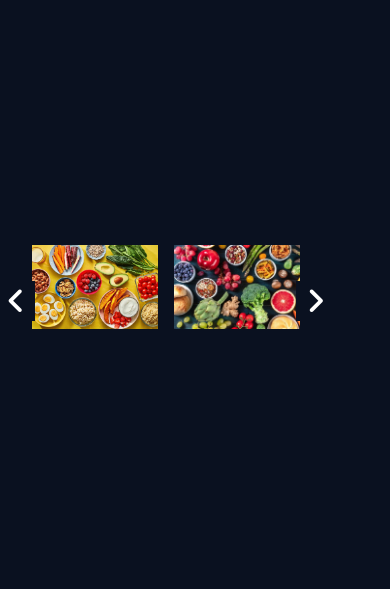
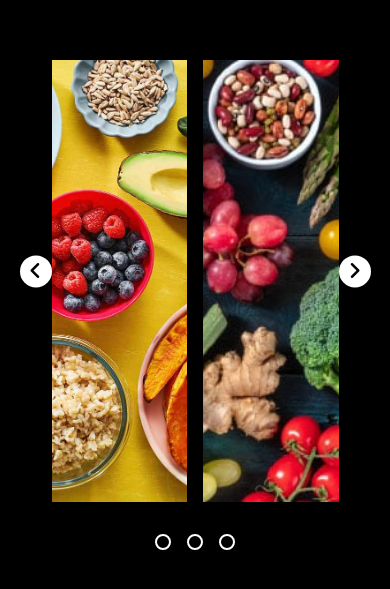
Before and after one commit to yodit93/TAIRP-Image-Slider, a plain HTML site: page index.html in a window 390 px wide. Shown: the part 133-722 px from the top of the page. Drawn offline with Linux system fonts and the light colour scheme.

Commit message:
Add style for mobile, tablet, & desktop view

```diff
--- a/style.css
+++ b/style.css
@@ -5,8 +5,12 @@
 }
 
 body {
-    background-color: #0a1120;
+    background-color: #000000;
+}
+
+main {
     display: flex;
+    flex-direction: column;
     align-items: center;
     justify-content: center;
     width: 100%;
@@ -14,7 +18,7 @@ body {
 }
 
 .carousel-container {
-    width: 85%;
+    width: 90%;
     height: 60%;
     position: relative;
     display: flex;
@@ -29,41 +33,74 @@ body {
 .carousel-slide {
     display: none;
     width: 100%;
-    height: 90%;
+    height: 100%;
+    max-width: 350px;
 }
 
 .carousel-slide img {
     width: 100%;
     height: 100%;
+    object-fit: cover;
 }
 
 .btn {
     position: absolute;
-    top: 45%;
+    height: 2rem;
+    width: 2rem;
+    border-radius: 50%;
+    transform: translateY(-30%);
     border: none;
-    background-color: #0a1120;
-    padding: 5px 10px;
+    background-color: #ffffff;
+    display: flex;
+    align-items: center;
+    justify-content: center;
+    transition: all 0.5s ease-in-out;
+}
+
+.btn:hover {
+    background-color: rgb(10, 93, 22);
+    color: white;
 }
 
 i {
-    font-size: 30px;
-    color: white;
-    transition: all 0.3s ease-in-out;
-}
-
-i.disable{
-    color: red;
-}
-
-i:hover {
-    color: lightskyblue;
+    font-size: 20px;
 }
 
 .prev-btn {
-    left: -1%;
+    left: 0;
 
 }
 
 .next-btn {
-    right:-1%;
+    right: 0;
 }
+
+.dots {
+    display: flex;
+    justify-content: center;
+    gap: 1rem;
+}
+
+.dot {
+    width: 1rem;
+    height: 1rem;
+    border: 2px solid white;
+    border-radius: 50%;
+    transition: all 0.5s ease-in-out;
+}
+
+.dot:hover {
+    background-color: white;
+}
+
+@media screen and (min-width: 768px){
+    .carousel-slide {
+        max-width: 100%;
+    }
+
+    .btn {
+        width: 2.5rem;
+        height: 2.5rem;
+    }
+
+}
```
